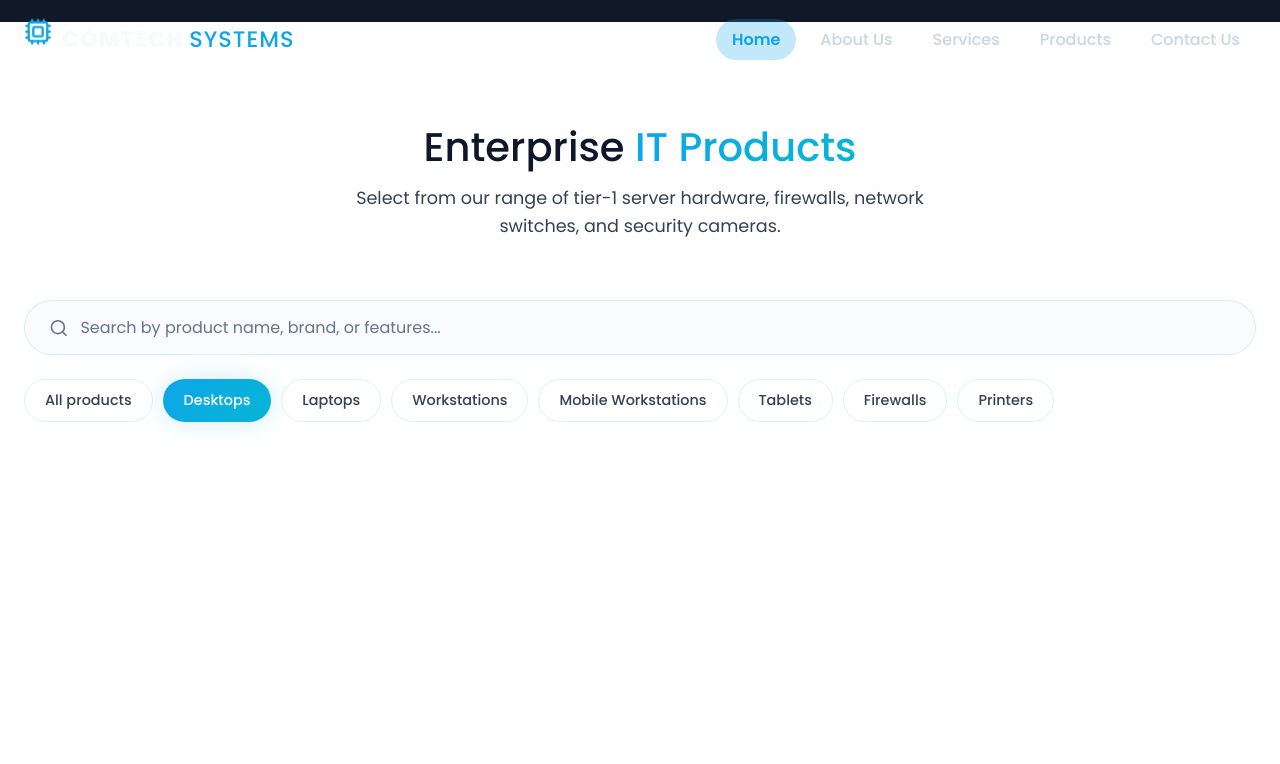
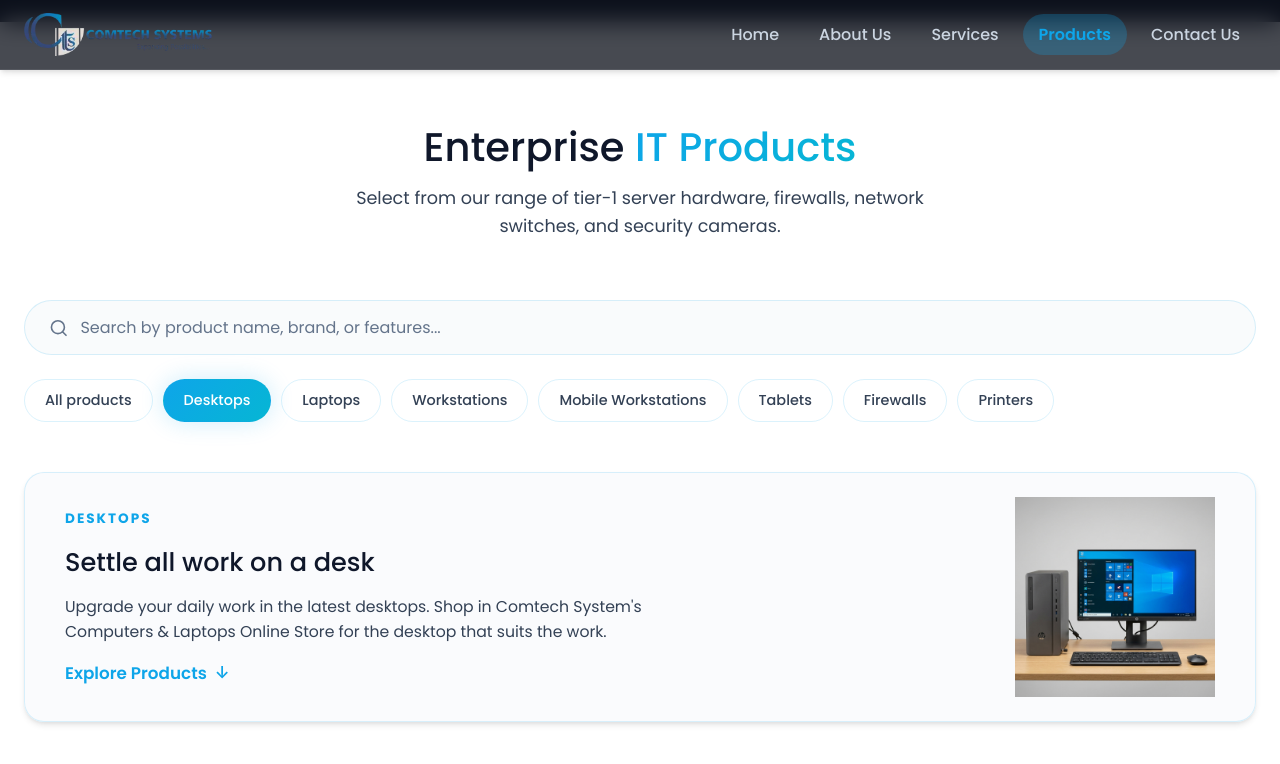
Before and after one commit to AmaljithSathyan/Comtechsite, a React (Vite) app: page / in a window 1280 px wide. Both pictures are taken after a click on the button "Desktops". Shown: the part 4227-4991 px from the top of the page. Built offline with nearby package versions, Linux system fonts and the light colour scheme.

Commit message:
Logo change

```diff
--- a/src/components/Navbar.css
+++ b/src/components/Navbar.css
@@ -35,22 +35,15 @@
   gap: 10px;
 }
 
-.logo-icon {
-  color: var(--accent-primary);
-  width: 28px;
-  height: 28px;
+.logo-img {
+  height: 44px;
+  width: auto;
+  object-fit: contain;
+  transition: transform var(--transition-fast);
 }
 
-.logo-text {
-  font-family: var(--font-heading);
-  font-weight: 800;
-  font-size: 1.4rem;
-  letter-spacing: 1px;
-}
-
-.logo-sub {
-  color: var(--accent-primary);
-  font-weight: 500;
+.logo:hover .logo-img {
+  transform: scale(1.03);
 }
 
 .desktop-menu {
--- a/src/components/Navbar.jsx
+++ b/src/components/Navbar.jsx
@@ -1,5 +1,6 @@
 import React, { useState, useEffect } from 'react';
-import { Menu, X, Cpu } from 'lucide-react';
+import { Menu, X } from 'lucide-react';
+import businessLogo from '../assets/BusinessLogo.webp';
 import './Navbar.css';
 
 export default function Navbar({ activeSection, setActiveSection }) {
@@ -44,8 +45,7 @@ export default function Navbar({ activeSection, setActiveSection }) {
     <nav className={`navbar ${isScrolled ? 'scrolled glass-panel' : ''}`}>
       <div className="navbar-container">
         <a href="#home" className="logo" onClick={(e) => { e.preventDefault(); handleNavClick('home'); }}>
-          <Cpu className="logo-icon animate-float" />
-          <span className="logo-text">COMTECH <span className="logo-sub">SYSTEMS</span></span>
+          <img src={businessLogo} alt="Comtech Systems" className="logo-img" />
         </a>
 
         {/* Desktop Menu */}
--- a/src/components/Products.css
+++ b/src/components/Products.css
@@ -719,3 +719,23 @@
   color: #ffffff !important;
   border-color: transparent;
 }
+
+/* Mount animations for dynamic content */
+.products-section .product-card {
+  animation: cardFadeIn 0.35s cubic-bezier(0.16, 1, 0.3, 1) forwards;
+}
+
+.products-section .category-division.filtered-banner {
+  animation: cardFadeIn 0.35s cubic-bezier(0.16, 1, 0.3, 1) forwards;
+}
+
+@keyframes cardFadeIn {
+  from {
+    opacity: 0;
+    transform: translateY(12px);
+  }
+  to {
+    opacity: 1;
+    transform: translateY(0);
+  }
+}
--- a/src/components/Products.jsx
+++ b/src/components/Products.jsx
@@ -1,4 +1,4 @@
-import React, { useState } from 'react';
+import React, { useState, useEffect } from 'react';
 import { Search, ShieldAlert, Laptop, Network, HardDrive, Printer, Tablet, Monitor, Cpu, X } from 'lucide-react';
 import './Products.css';
 
@@ -251,6 +251,16 @@ export default function Products() {
     }
   };
 
+  // Dispatch scroll event to trigger scroll reveal animations for overview divisions
+  useEffect(() => {
+    const triggerScroll = () => {
+      window.dispatchEvent(new Event('scroll'));
+    };
+    triggerScroll();
+    const timer = setTimeout(triggerScroll, 50);
+    return () => clearTimeout(timer);
+  }, [selectedCategory, searchQuery, showCategoryGrid]);
+
   return (
     <section id="products" className="section products-section">
       <div className="container">
@@ -318,7 +328,7 @@ export default function Products() {
                 if (!activeDiv) return null;
                 return (
                   <div
-                    className="category-division filtered-banner reveal-scale-up"
+                    className="category-division filtered-banner"
                     onClick={() => handleDivisionClick(activeDiv.id)}
                     style={{ cursor: 'pointer', marginBottom: '50px' }}
                   >
@@ -346,7 +356,7 @@ export default function Products() {
                     >
                       ← Back to Overview
                     </button>
-                    <h3 className="category-grid-title reveal-fade">
+                    <h3 className="category-grid-title">
                       Available {categories.find(c => c.id === selectedCategory)?.label}
                     </h3>
                   </div>
@@ -355,7 +365,7 @@ export default function Products() {
                   {filteredProducts.map((prod, index) => (
                     <div
                       key={prod.id}
-                      className={`product-card glass-panel reveal-scale-up delay-${(index + 1) * 100}`}
+                      className="product-card glass-panel"
                       onClick={() => setActiveProductModal(prod)}
                       style={{ cursor: 'pointer' }}
                     >
@@ -379,7 +389,7 @@ export default function Products() {
                 </div>
               </div>
             ) : (
-              <div className="no-products glass-panel reveal-fade">
+              <div className="no-products glass-panel">
                 <ShieldAlert size={48} className="no-prod-icon" />
                 <h3>No products found</h3>
                 <p>We couldn't find any products matching "{searchQuery}". Try adjusting your filters or search terms.</p>
```
Also changed, not shown: src/assets/BusinessLogo.webp (added).
